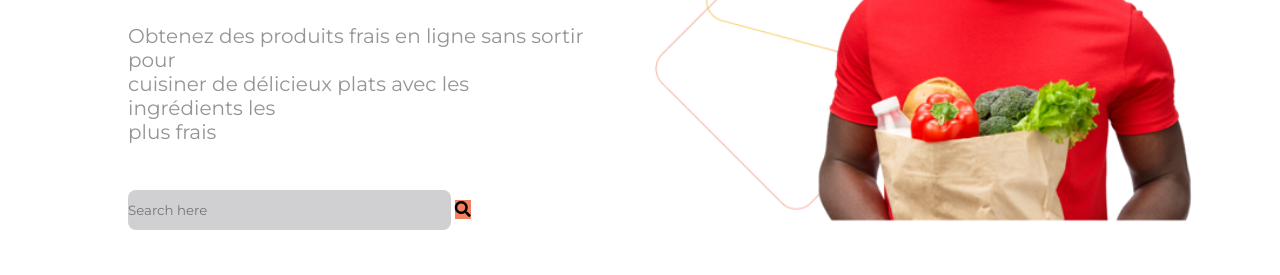
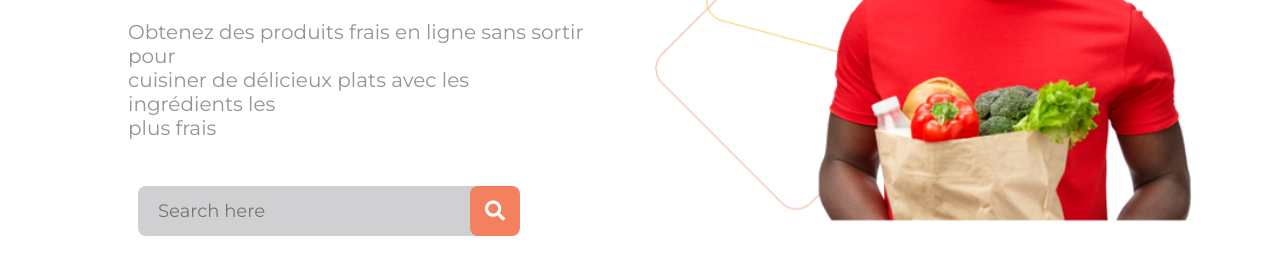
Before and after one commit to nygmasx/maquette2, a plain HTML site: page index.html in a window 1280 px wide. Shown: the part 337-612 px from the top of the page. Drawn offline with Linux system fonts and the light colour scheme.

Commit message:
Add files via upload

```diff
--- a/index.html
+++ b/index.html
@@ -19,11 +19,14 @@
                 <p>Obtenez des produits frais en ligne sans sortir pour <br>cuisiner de délicieux plats avec les ingrédients les <br> plus frais</p>
                 </div>
                 <div class="form">
-                    <form class action="">
-                        <input type="text" placeholder="Search here">
-                        <label for="" class="icon">
+                    <div class="box">
+                        <div class="search-box">
+                          <input type="text" placeholder="Search here">
+                          <label for="check" class="icon">
                             <i class="fas fa-search"></i>
-                        </label>
+                          </label>
+                        </div>
+                      </div>
 
                     </form>
                 </div>
--- a/style.css
+++ b/style.css
@@ -54,9 +54,6 @@ p {
   background: #d0d0d2;
   font-family: "Montserrat", sans-serif;
 }
-.form .icon {
-  background: #f38160;
-}
 
 .right {
   width: 60%;
@@ -97,3 +94,67 @@ p {
     width: 100%;
   }
 }
+
+.box {
+  max-width: 400px;
+  width: 100%;
+}
+.box .search-box {
+  position: relative;
+  height: 50px;
+  max-width: 50px;
+  margin: auto;
+  border-radius: 25px;
+  transition: all 0.3s ease;
+  max-width: 380px;
+}
+
+.search-box input {
+  position: absolute;
+  height: 100%;
+  width: 100%;
+  border-radius: 25px;
+  background: #fff;
+  outline: none;
+  border: none;
+  padding-left: 20px;
+  font-size: 18px;
+}
+.search-box .icon {
+  position: absolute;
+  right: -2px;
+  top: 0;
+  width: 50px;
+  background: #fff;
+  height: 100%;
+  text-align: center;
+  line-height: 50px;
+  color: #f38160;
+  font-size: 20px;
+  border-radius: 25px;
+}
+
+.search-box input {
+  position: absolute;
+  height: 100%;
+  width: 100%;
+  border-radius: 8px;
+  background: #d0d0d2;
+  outline: none;
+  border: none;
+  padding-left: 20px;
+  font-size: 18px;
+}
+.search-box .icon {
+  position: absolute;
+  right: -2px;
+  top: 0;
+  width: 50px;
+  background: #f38160;
+  height: 100%;
+  text-align: center;
+  line-height: 50px;
+  color: #fff;
+  font-size: 20px;
+  border-radius: 8px;
+}
```
